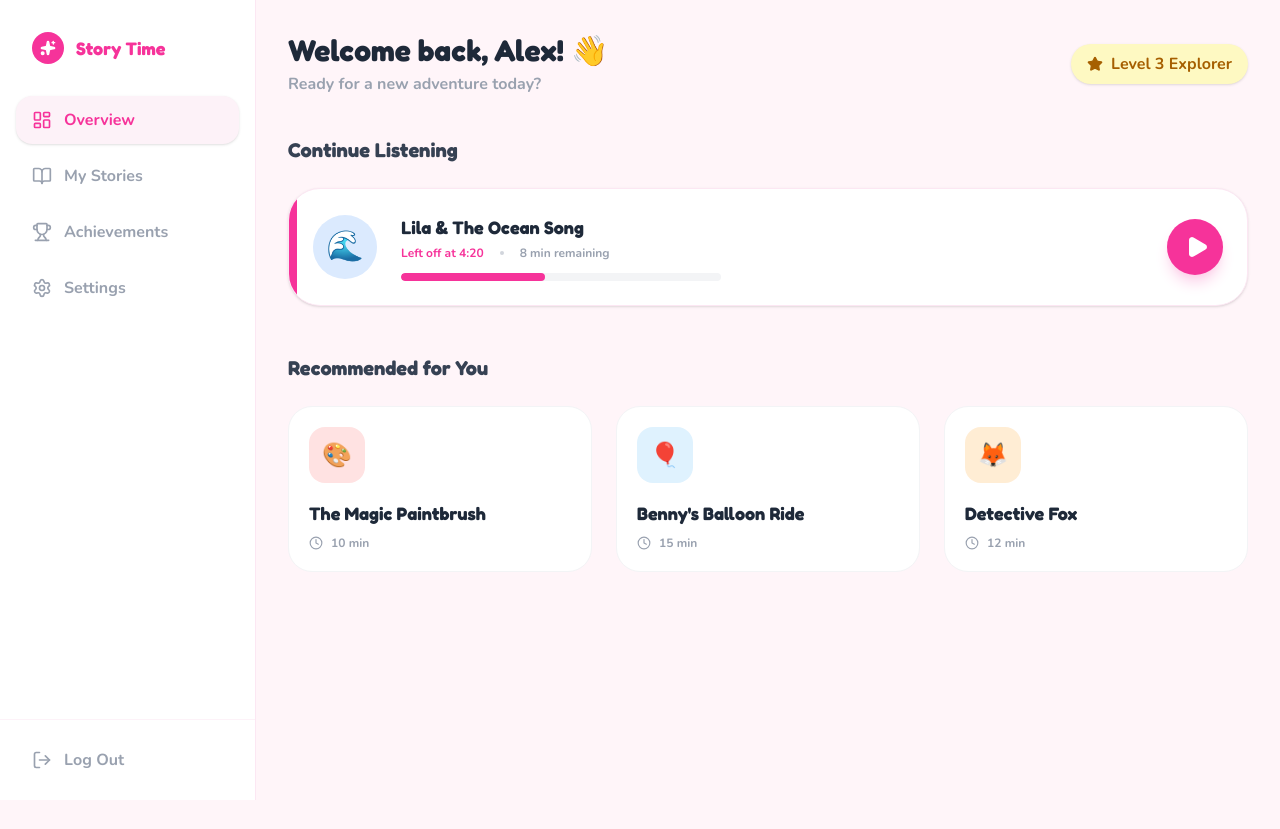
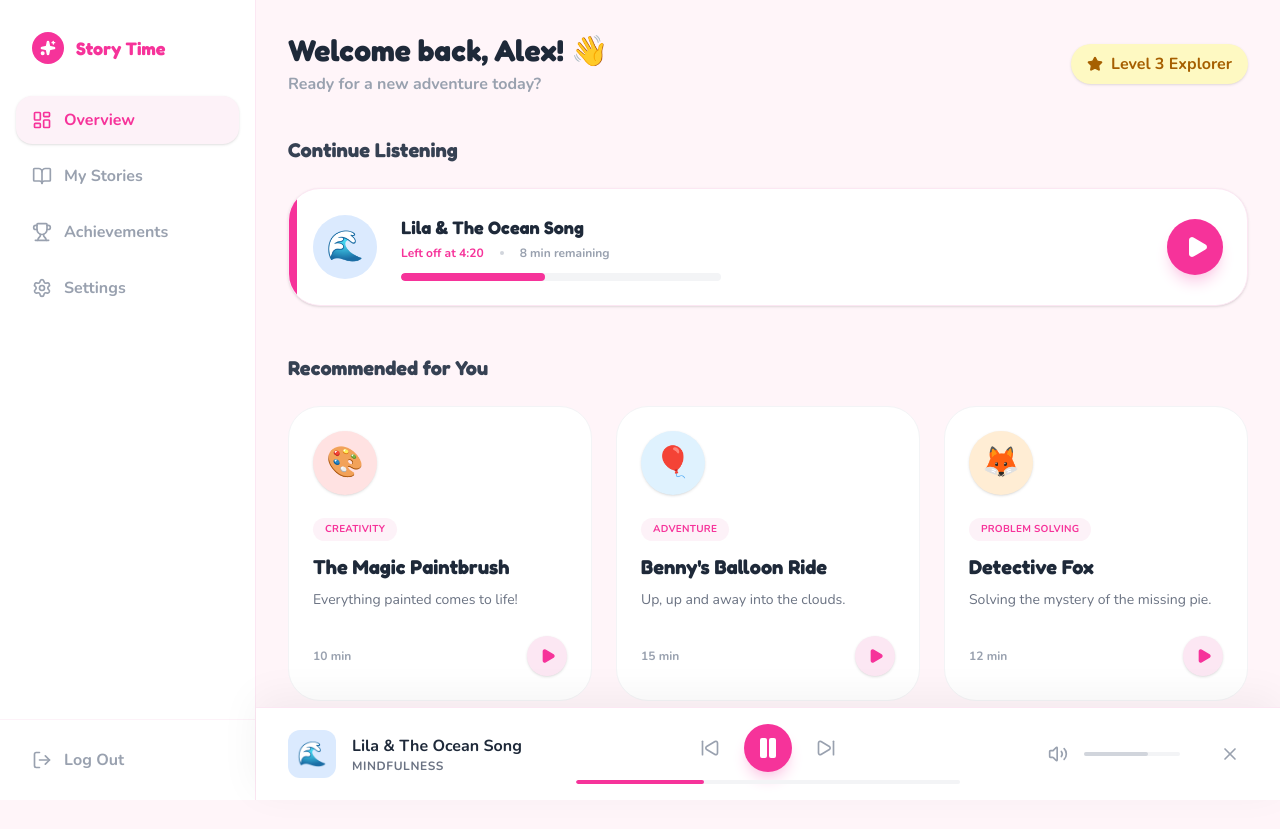
Before and after one commit to moabytemusic-code/story-time, a Next.js app: page /dashboard in a window 1280 px wide. Both pictures are taken after a click on the button 1195 px from the left and 247 px from the top of the page. Before the commit the page ends 800 px from the top, so only its background shows below. Built offline with nearby package versions, Linux system fonts and the light colour scheme.

Commit message:
feat: Implement global audio player and integrate with dashboard

```diff
--- a/src/app/dashboard/layout.js
+++ b/src/app/dashboard/layout.js
@@ -2,6 +2,8 @@
 import Link from 'next/link';
 import { usePathname } from 'next/navigation';
 import { LayoutDashboard, BookOpen, Trophy, Settings, LogOut, Sparkles } from 'lucide-react';
+import { PlayerProvider } from '@/context/PlayerContext';
+import PlayerBar from '@/components/PlayerBar';
 
 const MENU_ITEMS = [
     { name: 'Overview', icon: <LayoutDashboard size={20} />, path: '/dashboard' },
@@ -14,6 +16,7 @@ export default function DashboardLayout({ children }) {
     const pathname = usePathname();
 
     return (
+        <PlayerProvider>
             <div className="min-h-screen bg-[#FFF5F9] flex">
 
                 {/* Sidebar */}
@@ -36,8 +39,7 @@ export default function DashboardLayout({ children }) {
                                 <Link
                                     key={item.path}
                                     href={item.path}
-                                className={`flex items-center gap-3 px-4 py-3 rounded-2xl font-bold transition-all ${
-                                    isActive
+                                    className={`flex items-center gap-3 px-4 py-3 rounded-2xl font-bold transition-all ${isActive
                                             ? 'bg-pink-50 text-pink-500 shadow-sm'
                                             : 'text-gray-400 hover:text-pink-400 hover:bg-pink-50/50'
                                         }`}
@@ -58,9 +60,12 @@ export default function DashboardLayout({ children }) {
                 </aside>
 
                 {/* Main Content */}
-            <main className="flex-1 ml-64 p-8">
+                <main className="flex-1 ml-64 p-8 pb-32">
                     {children}
                 </main>
+
+                <PlayerBar />
             </div>
+        </PlayerProvider>
     );
 }
--- a/src/app/dashboard/page.js
+++ b/src/app/dashboard/page.js
@@ -1,7 +1,13 @@
 "use client";
 import { Play, Clock, Star } from 'lucide-react';
+import { STORIES } from '@/data/stories';
+import StoryCard from '@/components/StoryCard';
+import { usePlayer } from '@/context/PlayerContext';
 
 export default function Dashboard() {
+    const { playStory } = usePlayer();
+    const featuredStory = STORIES[1]; // Lila & The Ocean Song
+
     return (
         <div className="max-w-5xl mx-auto">
 
@@ -22,13 +28,16 @@ export default function Dashboard() {
                 <div className="flex items-center justify-between mb-6">
                     <h2 className="font-rounded font-bold text-xl text-gray-700">Continue Listening</h2>
                 </div>
-                <div className="bg-white p-6 rounded-[32px] border border-pink-100 shadow-sm flex items-center gap-6 relative overflow-hidden group hover:shadow-md transition-all">
+                <div
+                    onClick={() => playStory(featuredStory)}
+                    className="bg-white p-6 rounded-[32px] border border-pink-100 shadow-sm flex items-center gap-6 relative overflow-hidden group hover:shadow-md transition-all cursor-pointer"
+                >
                     <div className="absolute top-0 left-0 w-2 h-full bg-pink-500"></div>
-                    <div className="w-16 h-16 bg-blue-100 rounded-full flex items-center justify-center text-3xl shrink-0">
-                        🌊
+                    <div className={`w-16 h-16 ${featuredStory.color} rounded-full flex items-center justify-center text-3xl shrink-0`}>
+                        {featuredStory.icon}
                     </div>
                     <div className="flex-1">
-                        <h3 className="font-rounded font-bold text-lg text-gray-800 mb-1">Lila & The Ocean Song</h3>
+                        <h3 className="font-rounded font-bold text-lg text-gray-800 mb-1">{featuredStory.title}</h3>
                         <div className="flex items-center gap-4 text-xs font-bold text-gray-400">
                             <span className="text-pink-500">Left off at 4:20</span>
                             <span className="w-1 h-1 rounded-full bg-gray-300"></span>
@@ -39,7 +48,7 @@ export default function Dashboard() {
                             <div className="bg-pink-500 h-full rounded-full" style={{ width: '45%' }}></div>
                         </div>
                     </div>
-                    <button className="w-14 h-14 bg-pink-500 text-white rounded-full flex items-center justify-center shadow-lg shadow-pink-200 hover:scale-110 active:scale-95 transition-all">
+                    <button className="w-14 h-14 bg-pink-500 text-white rounded-full flex items-center justify-center shadow-lg shadow-pink-200 group-hover:scale-110 group-active:scale-95 transition-all">
                         <Play size={24} fill="currentColor" className="ml-1" />
                     </button>
                 </div>
@@ -51,41 +60,13 @@ export default function Dashboard() {
                     <h2 className="font-rounded font-bold text-xl text-gray-700">Recommended for You</h2>
                 </div>
                 <div className="grid md:grid-cols-2 lg:grid-cols-3 gap-6">
-                    <StoryCard
-                        title="The Magic Paintbrush"
-                        icon="🎨"
-                        color="bg-red-100"
-                        duration="10 min"
-                    />
-                    <StoryCard
-                        title="Benny's Balloon Ride"
-                        icon="🎈"
-                        color="bg-sky-100"
-                        duration="15 min"
-                    />
-                    <StoryCard
-                        title="Detective Fox"
-                        icon="🦊"
-                        color="bg-orange-100"
-                        duration="12 min"
-                    />
+                    {STORIES.slice(6, 9).map(story => (
+                        <div key={story.id} onClick={() => playStory(story)}>
+                            <StoryCard story={story} />
+                        </div>
+                    ))}
                 </div>
             </section>
         </div>
     );
 }
-
-function StoryCard({ title, icon, color, duration }) {
-    return (
-        <div className="bg-white p-5 rounded-[24px] border border-gray-100 hover:border-pink-200 hover:shadow-lg transition-all cursor-pointer group">
-            <div className={`w-14 h-14 ${color} rounded-2xl flex items-center justify-center text-2xl mb-4`}>
-                {icon}
-            </div>
-            <h3 className="font-rounded font-bold text-lg text-gray-800 mb-2 group-hover:text-pink-500 transition-colors">{title}</h3>
-            <div className="flex items-center gap-2 text-xs font-bold text-gray-400">
-                <Clock size={14} />
-                <span>{duration}</span>
-            </div>
-        </div>
-    );
-}
--- a/src/app/dashboard/stories/page.js
+++ b/src/app/dashboard/stories/page.js
@@ -1,8 +1,11 @@
 "use client";
 import { STORIES } from '@/data/stories';
-import { Play, Heart, CheckCircle } from 'lucide-react';
+import StoryCard from '@/components/StoryCard';
+import { usePlayer } from '@/context/PlayerContext';
 
 export default function MyStories() {
+    const { playStory, currentStory, isPlaying } = usePlayer();
+
     return (
         <div>
             <header className="mb-8">
@@ -10,34 +13,10 @@ export default function MyStories() {
                 <p className="text-gray-500">Your collection of magical adventures.</p>
             </header>
 
-            <div className="grid md:grid-cols-2 lg:grid-cols-3 gap-6">
+            <div className="grid md:grid-cols-2 lg:grid-cols-3 xl:grid-cols-4 gap-6">
                 {STORIES.map(story => (
-                    <div key={story.id} className="bg-white p-5 rounded-[24px] border border-gray-100 hover:border-pink-200 hover:shadow-lg transition-all group relative">
-                        {/* Status Badges (Mocked) */}
-                        {story.id === 2 && (
-                            <div className="absolute top-4 right-4 text-pink-500">
-                                <Heart size={20} fill="currentColor" />
-                            </div>
-                        )}
-                        {story.id === 1 && (
-                            <div className="absolute top-4 right-4 text-green-500">
-                                <CheckCircle size={20} fill="currentColor" />
-                            </div>
-                        )}
-
-                        <div className={`w-16 h-16 ${story.color} rounded-2xl flex items-center justify-center text-3xl mb-4 shadow-sm`}>
-                            {story.icon}
-                        </div>
-
-                        <h3 className="font-rounded font-bold text-lg text-gray-800 mb-2 group-hover:text-pink-500 transition-colors">{story.title}</h3>
-                        <p className="text-gray-400 text-sm mb-4 line-clamp-2">{story.desc}</p>
-
-                        <div className="flex items-center justify-between mt-auto">
-                            <span className="text-xs font-bold text-gray-400 bg-gray-50 px-2 py-1 rounded-md uppercase tracking-wide">{story.tag}</span>
-                            <button className="w-10 h-10 bg-pink-100 text-pink-500 rounded-full flex items-center justify-center hover:bg-pink-500 hover:text-white transition-all">
-                                <Play size={18} fill="currentColor" className="ml-0.5" />
-                            </button>
-                        </div>
+                    <div key={story.id} onClick={() => playStory(story)}>
+                        <StoryCard story={story} />
                     </div>
                 ))}
             </div>
--- /dev/null
+++ b/src/components/PlayerBar.js
@@ -0,0 +1,65 @@
+"use client";
+import { usePlayer } from '@/context/PlayerContext';
+import { Play, Pause, X, SkipBack, SkipForward, Volume2 } from 'lucide-react';
+import { motion, AnimatePresence } from 'framer-motion';
+
+export default function PlayerBar() {
+    const { currentStory, isPlaying, togglePlay, stopStory } = usePlayer();
+
+    if (!currentStory) return null;
+
+    return (
+        <AnimatePresence>
+            <motion.div
+                initial={{ y: 100, opacity: 0 }}
+                animate={{ y: 0, opacity: 1 }}
+                exit={{ y: 100, opacity: 0 }}
+                className="fixed bottom-0 left-0 right-0 bg-white border-t border-pink-100 shadow-[0_-10px_40px_rgba(0,0,0,0.05)] p-4 px-8 z-50 flex items-center justify-between ml-64" // ml-64 to offset sidebar
+            >
+                {/* Story Info */}
+                <div className="flex items-center gap-4 w-1/4">
+                    <div className={`w-12 h-12 ${currentStory.color} rounded-xl flex items-center justify-center text-2xl`}>
+                        {currentStory.icon}
+                    </div>
+                    <div>
+                        <h4 className="font-bold text-gray-800 line-clamp-1">{currentStory.title}</h4>
+                        <p className="text-xs text-gray-500 font-bold uppercase tracking-wider">{currentStory.tag}</p>
+                    </div>
+                </div>
+
+                {/* Controls */}
+                <div className="flex flex-col items-center flex-1 max-w-sm">
+                    <div className="flex items-center gap-6 mb-2">
+                        <button className="text-gray-400 hover:text-pink-500 transition-colors">
+                            <SkipBack size={20} />
+                        </button>
+                        <button
+                            onClick={togglePlay}
+                            className="w-12 h-12 bg-pink-500 rounded-full flex items-center justify-center text-white shadow-lg shadow-pink-200 hover:scale-105 active:scale-95 transition-all"
+                        >
+                            {isPlaying ? <Pause size={24} fill="currentColor" /> : <Play size={24} fill="currentColor" className="ml-1" />}
+                        </button>
+                        <button className="text-gray-400 hover:text-pink-500 transition-colors">
+                            <SkipForward size={20} />
+                        </button>
+                    </div>
+                    {/* Progress Bar (Mock) */}
+                    <div className="w-full h-1 bg-gray-100 rounded-full overflow-hidden">
+                        <div className="h-full bg-pink-500 w-1/3 rounded-full"></div>
+                    </div>
+                </div>
+
+                {/* Volume / Misc */}
+                <div className="flex items-center justify-end gap-4 w-1/4">
+                    <Volume2 size={20} className="text-gray-400" />
+                    <div className="w-24 h-1 bg-gray-100 rounded-full">
+                        <div className="h-full bg-gray-300 w-2/3 rounded-full"></div>
+                    </div>
+                    <button onClick={stopStory} className="ml-4 p-2 hover:bg-gray-100 rounded-full transition-colors text-gray-400">
+                        <X size={20} />
+                    </button>
+                </div>
+            </motion.div>
+        </AnimatePresence>
+    );
+}
--- /dev/null
+++ b/src/components/StoryCard.js
@@ -0,0 +1,44 @@
+"use client";
+import { Play, Lock } from 'lucide-react';
+
+export default function StoryCard({ story, isLocked = false }) {
+    return (
+        <div className={`group bg-white border border-gray-100 p-6 rounded-[32px] hover:shadow-xl hover:shadow-pink-100/50 transition-all hover:-translate-y-1 cursor-pointer h-full flex flex-col relative ${isLocked ? 'opacity-75 grayscale-[0.5]' : ''}`}>
+
+            {/* Icon Area */}
+            <div className={`w-16 h-16 ${story.color} rounded-full flex items-center justify-center text-3xl mb-5 shadow-sm`}>
+                {story.icon}
+            </div>
+
+            {/* Tag */}
+            <div className="mb-3">
+                <span className="inline-block bg-pink-50 px-3 py-1 rounded-full text-[10px] font-bold text-pink-500 uppercase tracking-wide">
+                    {story.tag}
+                </span>
+            </div>
+
+            {/* Content */}
+            <h3 className="font-rounded font-bold text-xl text-gray-800 mb-2 group-hover:text-pink-500 transition-colors">
+                {story.title}
+            </h3>
+            <p className="text-gray-500 text-sm leading-relaxed mb-6 flex-1 line-clamp-2">
+                {story.desc}
+            </p>
+
+            {/* Footer */}
+            <div className="flex items-center justify-between mt-auto">
+                <span className="text-xs font-bold text-gray-400">{story.duration}</span>
+
+                {isLocked ? (
+                    <div className="w-10 h-10 rounded-full bg-gray-100 text-gray-400 flex items-center justify-center">
+                        <Lock size={16} />
+                    </div>
+                ) : (
+                    <button className="w-10 h-10 rounded-full bg-pink-100 text-pink-500 flex items-center justify-center group-hover:bg-pink-500 group-hover:text-white transition-colors shadow-sm">
+                        <Play size={16} fill="currentColor" className="ml-0.5" />
+                    </button>
+                )}
+            </div>
+        </div>
+    )
+}
--- /dev/null
+++ b/src/context/PlayerContext.js
@@ -0,0 +1,33 @@
+"use client";
+import React, { createContext, useContext, useState } from 'react';
+
+const PlayerContext = createContext();
+
+export function PlayerProvider({ children }) {
+    const [currentStory, setCurrentStory] = useState(null);
+    const [isPlaying, setIsPlaying] = useState(false);
+
+    const playStory = (story) => {
+        setCurrentStory(story);
+        setIsPlaying(true);
+    };
+
+    const togglePlay = () => {
+        setIsPlaying(!isPlaying);
+    };
+
+    const stopStory = () => {
+        setCurrentStory(null);
+        setIsPlaying(false);
+    };
+
+    return (
+        <PlayerContext.Provider value={{ currentStory, isPlaying, playStory, togglePlay, stopStory }}>
+            {children}
+        </PlayerContext.Provider>
+    );
+}
+
+export function usePlayer() {
+    return useContext(PlayerContext);
+}
```
Lines whose indentation alone changed are shown as unchanged.
